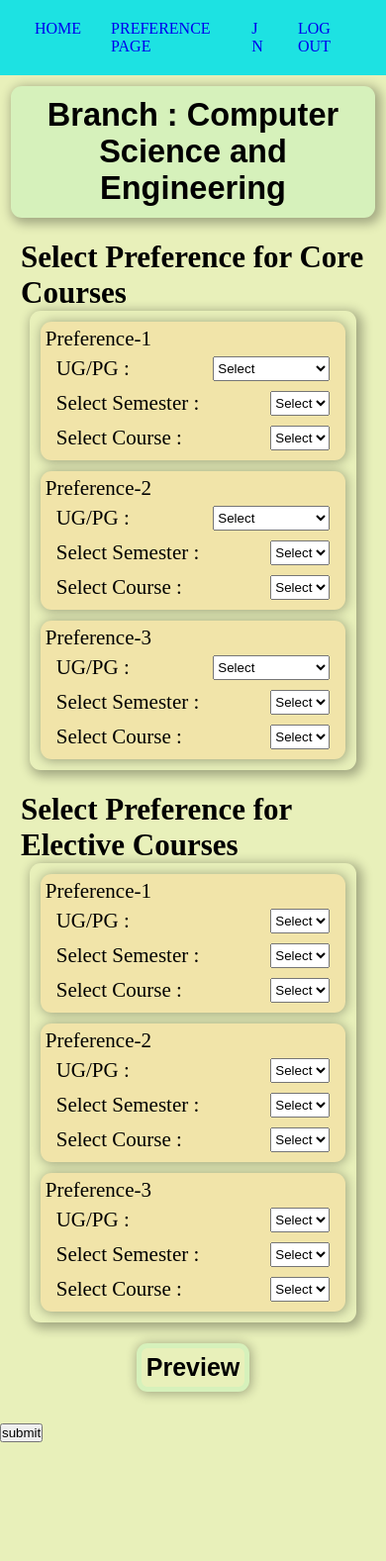
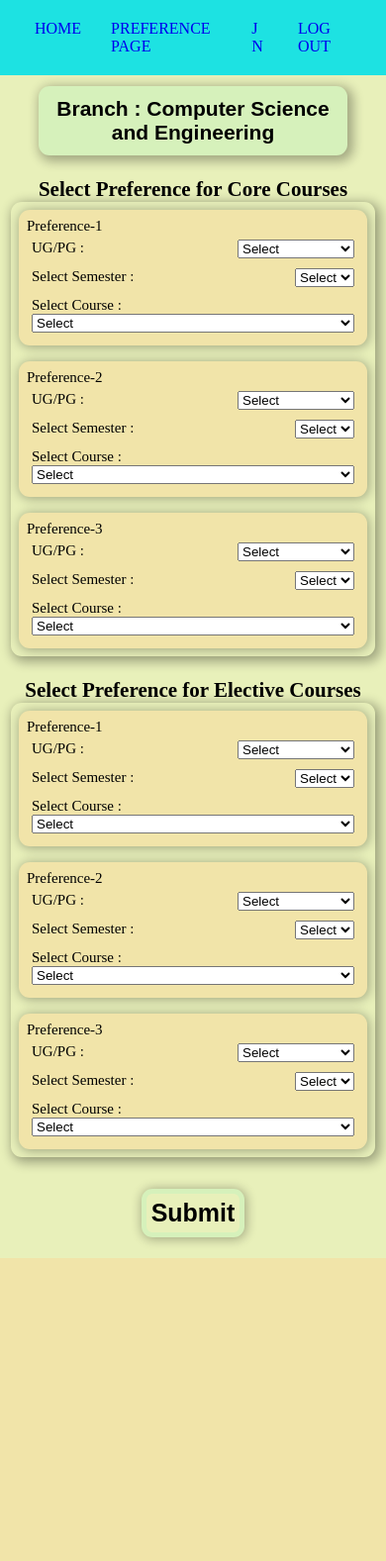
Before and after one commit to vishalpandeynits/Course-Allocation-software, a Django app: page /preference/ in a window 390 px wide. Shown: the top 1577 px of the page at 99% size. After the commit the page ends 1271 px from the top, so only its background shows below. Run offline with Django 3.2, Linux system fonts and the light colour scheme; a user stored in the database is signed in; data comes from the database, SQL or seed files in the repository; both versions use the stored data as it was after the commit.

Commit message:
fixed minor bug from core courses section and improved UI

```diff
--- a/course_allocator/static/css/select_preference.css
+++ b/course_allocator/static/css/select_preference.css
@@ -1,14 +1,19 @@
-.main{
+.main {
   display: flex;
   flex-direction: column;
   background-color: rgb(232, 240, 186);
-    height: 100vh;
-    align-items: center;
-    /* justify-content: center; */
 }
-#select-preference .select_branch{
+
+#branch{
+    border:none;
+    background:none;
+    font-size: 1.3em;
+    font-weight: bold;
+}
+
+#select-preference .select_branch {
   display: flex;
-    min-width: 80%;
+  max-width: 75%;
   margin: 11px;
   padding: 11px;
   font-size: 25px;
@@ -16,45 +21,50 @@
   background-color: rgb(214, 241, 187);
   border-radius: 11px;
   justify-content: space-evenly;
+  align-self: center;
   box-shadow: 3px 3px 11px 3px rgba(0, 0, 0, 0.3);
 }
-#select-preference h1{
-    font-family: ubuntu-bold;
-}
-#select-preference .choose{
+
+#select-preference .choose {
   display: flex;
   flex-direction: column;
-    min-width: 90%;
+  min-width: 70%;
   padding: 11px 21px;
   align-items: center;
 }
 
-#select-preference .choose_pre{
-    min-width: 95%;
+#select-preference .choose_pre {
+  display: flex;
+  flex-direction: column;
+  min-width: 85%;
+  padding: 11px;
   border-radius: 11px;
   box-shadow: 3px 3px 11px 3px rgba(0, 0, 0, 0.3);
 }
-#select-preference .pre{
+#select-preference .pre {
   display: flex;
-    flex-direction: row;
+  flex-direction: column;
   font-size: 21px;
   justify-content: space-between;
-    min-width: 91%;
-    padding: 11px;
+  margin: 11px;
+  padding: 5px;
+  border-radius: 11px;
+  background-color: rgb(241, 228, 169);
+  box-shadow: 1px 1px 11px 1px rgba(0, 0, 0, 0.3);
 }
-#select-preference .preSub{
+#select-preference .preSub {
   display: flex;
-    padding: 5px 11px;
+  padding: 11px 41px;
   justify-content: space-between;
 }
 
-#select-preference .preView{
+#select-preference .preView {
   display: flex;
   margin: 21px;
   justify-content: center;
 }
 
-#select-preference  #btn{
+#select-preference #btn {
   font-size: 25px;
   font-weight: bold;
   padding: 5px;
@@ -63,11 +73,10 @@
   border-radius: 11px;
   box-shadow: 1px 1px 11px 1px rgba(0, 0, 0, 0.3);
 }
-#select-preference #btn:hover{
+#select-preference #btn:hover {
   cursor: pointer;
   box-shadow: 3px 3px 11px 3px rgba(0, 0, 0, 0.3);
-
 }
-#select-preference #btn:focus{
+#select-preference #btn:focus {
   outline: 0px;
 }
--- a/course_allocator/static/css/select_preference_res.css
+++ b/course_allocator/static/css/select_preference_res.css
@@ -1,20 +1,45 @@
-@media (max-width: 751px){
-    .main{
-        height: 1551px;
+@media (max-width: 751px) {
+  .main {
     justify-content: flex-start;
   }
-    #select-preference .select_branch{
-        justify-content: space-around;
+
+  #branch {
+    font-size: 1em;
   }
-    #select-preference h1{
-        font-size: 31px;
+
+  #select-preference .select_branch {
+    min-width: 80%;
+    justify-content: space-between;
+    font-size: 21px;
   }
-    #select-preference .pre{
+  #select-preference h1 {
+    font-size: 21px;
+  }
+
+  #select-preference .choose {
+    min-width: 100%;
+    padding: 11px;
+  }
+
+  #select-preference .choose_pre {
+    padding: 0px;
+    min-width: 100%;
+  }
+
+  #select-preference .pre {
+    font-size: 15px;
+    margin: 8px;
+    padding: 8px;
+    border-radius: 11px;
+    background-color: rgb(241, 228, 169);
+    box-shadow: 1px 1px 11px 1px rgba(0, 0, 0, 0.3);
+  }
+
+  #select-preference .preSub {
+    padding: 5px;
+  }
+
+  #select-preference .courseAlign {
     flex-direction: column;
-        margin: 11px;
-        padding: 5px;
-        border-radius: 11px;
-        background-color:rgb(241, 228, 169);
-        box-shadow: 1px 1px 11px 1px rgba(0,0,0,0.3);
   }
 }
--- a/course_allocator/static/js/select_preference.js
+++ b/course_allocator/static/js/select_preference.js
@@ -13,7 +13,7 @@ var semBy = {
     PG: ['1st', '2nd', '3rd', '4th'],
 }
 
-function populateSem(value, semester) {
+function populateSem(value, semester, resetCourses) {
 
     var semOptions = "<option value='' disabled selected>Select</option>";
     var select = "<option disabled selected>Select</option>"
@@ -21,9 +21,7 @@ function populateSem(value, semester) {
         semOptions = semOptions + "<option>" + semBy[value][semId] + "</option>";
     }
     document.getElementById(semester).innerHTML = semOptions;
-    for (var i = 0; i < 6; i++) {
-        document.getElementsByClassName('course')[i].innerHTML = select;
-    }
+        document.getElementById(resetCourses).innerHTML = select;
 
 }
 
--- a/course_allocator/templates/select_preference.html
+++ b/course_allocator/templates/select_preference.html
@@ -1,29 +1,22 @@
 {% extends 'base.html' %}
 {% block content %}
-<style>
-    #branch{
-        border:none;
-        background:none;
-        font-size: 1.3em;
-        font-weight: bold;
-    }
-</style>
+
 <div id="select-preference" class="main">
     <div class="select_branch">
         <button id="branch" value="{{profile.department}}">Branch : {{ profile.get_department_display }} </button>
     </div>
 
     <form method="POST">{% csrf_token %}
+
         <div class="choose">
             <h1>Select Preference for Core Courses</h1>
-
             <div class="choose_pre">
                 <div class="pre">
                     <span>Preference-1</span>
                     <div class="preSub">
                         <span>UG/PG : </span>
-                        <select class="ug_pg" name="ug_pg_cc_pre1" id="ug_pg_cc_pre1"
-                            onchange="populateSem(this.value, 'semester_cc_pre1');">
+                        <select class="ug_pg" id="ug_pg_cc_pre1"
+                            onchange="populateSem(this.value, 'semester_cc_pre1', 'coreCourses_cc_pre1');">
                             <option value="" disabled selected>Select</option>
                             <option value="UG">Under Graduate</option>
                             <option value="PG">Post Graduate</option>
@@ -31,14 +24,14 @@
                     </div>
                     <div class="preSub">
                         <span>Select Semester : </span>
-                        <select class="semester" name="semester_cc_pre1" id="semester_cc_pre1"
+                        <select class="semester" id="semester_cc_pre1"
                             onchange="populateCoreCourses(selectedBranch, 'ug_pg_cc_pre1', 'semester_cc_pre1', 'coreCourses_cc_pre1');">
                             <option value="" disabled selected>Select</option>
                         </select>
                     </div>
-                    <div class="preSub">
+                    <div class="preSub courseAlign">
                         <span>Select Course : </span>
-                        <select class="course" name="coreCourses_cc_pre1" id="coreCourses_cc_pre1">
+                        <select class="course" id="coreCourses_cc_pre1">
                             <option value="" disabled selected>Select</option>
                         </select>
                     </div>
@@ -47,8 +40,8 @@
                     <span>Preference-2</span>
                     <div class="preSub">
                         <span>UG/PG : </span>
-                        <select class="ug_pg" name="ug_pg_cc_pre2" id="ug_pg_cc_pre2"
-                            onchange="populateSem(this.value, 'semester_cc_pre2');">
+                        <select class="ug_pg" id="ug_pg_cc_pre2"
+                            onchange="populateSem(this.value, 'semester_cc_pre2', 'coreCourses_cc_pre2');">
                             <option value="" disabled selected>Select</option>
                             <option value="UG">Under Graduate</option>
                             <option value="PG">Post Graduate</option>
@@ -56,14 +49,14 @@
                     </div>
                     <div class="preSub">
                         <span>Select Semester : </span>
-                        <select class="semester" name="semester_cc_pre2" id="semester_cc_pre2"
+                        <select class="semester" id="semester_cc_pre2"
                         onchange="populateCoreCourses(selectedBranch, 'ug_pg_cc_pre2', 'semester_cc_pre2', 'coreCourses_cc_pre2');">
                             <option value="" disabled selected>Select</option>
                         </select>
                     </div>
-                    <div class="preSub">
+                    <div class="preSub courseAlign">
                         <span>Select Course : </span>
-                        <select class="course" name="coreCourses_cc_pre2" id="coreCourses_cc_pre2">
+                        <select class="course" id="coreCourses_cc_pre2">
                             <option value="" disabled selected>Select</option>
                         </select>
                     </div>
@@ -72,8 +65,8 @@
                     <span>Preference-3</span>
                     <div class="preSub">
                         <span>UG/PG : </span>
-                        <select class="ug_pg" name="ug_pg_cc_pre3" id="ug_pg_cc_pre3"
-                            onchange="populateSem(this.value, 'semester_cc_pre3');">
+                        <select class="ug_pg" id="ug_pg_cc_pre3"
+                            onchange="populateSem(this.value, 'semester_cc_pre3', 'coreCourses_cc_pre3');">
                             <option value="" disabled selected>Select</option>
                             <option value="UG">Under Graduate</option>
                             <option value="PG">Post Graduate</option>
@@ -81,23 +74,23 @@
                     </div>
                     <div class="preSub">
                         <span>Select Semester : </span>
-                        <select class="semester" name="semester_cc_pre3" id="semester_cc_pre3"
+                        <select class="semester" id="semester_cc_pre3"
                         onchange="populateCoreCourses(selectedBranch, 'ug_pg_cc_pre3', 'semester_cc_pre3', 'coreCourses_cc_pre3');">
                             <option value="" disabled selected>Select</option>
 
                         </select>
                     </div>
-                    <div class="preSub">
+                    <div class="preSub courseAlign">
                         <span>Select Course : </span>
-                        <select class="course" name="coreCourses_cc_pre3" id="coreCourses_cc_pre3">
+                        <select class="course" id="coreCourses_cc_pre3">
                             <option value="" disabled selected>Select</option>
                         </select>
                     </div>
 
                 </div>
             </div>
+        </div>
 
-        </div>
         <div class="choose">
             <h1>Select Preference for Elective Courses</h1>
             <div class="choose_pre">
@@ -106,8 +99,10 @@
                     <div class="preSub">
                         <span>UG/PG : </span>
                         <select class="ug_pg" name="ug_pg_ec_pre1" id="ug_pg_ec_pre1"
-                            onchange="populateSem(this.value, 'semester_ec_pre1');">
+                            onchange="populateSem(this.value, 'semester_ec_pre1', 'electiveCourses_ec_pre1');">
                             <option value="" disabled selected>Select</option>
+                            <option value="UG">Under Graduate</option>
+                            <option value="PG">Post Graduate</option>
                         </select>
                     </div>
                     <div class="preSub">
@@ -117,7 +112,7 @@
                             <option value="" disabled selected>Select</option>
                         </select>
                     </div>
-                    <div class="preSub">
+                    <div class="preSub courseAlign">
                         <span>Select Course : </span>
                         <select class="course" name="electiveCourses_ec_pre1" id="electiveCourses_ec_pre1">
                             <option value="" disabled selected>Select</option>
@@ -130,8 +125,10 @@
                     <div class="preSub">
                         <span>UG/PG : </span>
                         <select class="ug_pg" name="ug_pg_ec_pre2" id="ug_pg_ec_pre2"
-                            onchange="populateSem(this.value, 'semester_ec_pre2');">
+                            onchange="populateSem(this.value, 'semester_ec_pre2', 'electiveCourses_ec_pre2');">
                             <option value="" disabled selected>Select</option>
+                            <option value="UG">Under Graduate</option>
+                            <option value="PG">Post Graduate</option>
                         </select>
                     </div>
                     <div class="preSub">
@@ -141,7 +138,7 @@
                             <option value="" disabled selected>Select</option>
                         </select>
                     </div>
-                    <div class="preSub">
+                    <div class="preSub courseAlign">
                         <span>Select Course : </span>
                         <select class="course" name="electiveCourses_ec_pre2" id="electiveCourses_ec_pre2">
                             <option value="" disabled selected>Select</option>
@@ -154,8 +151,10 @@
                     <div class="preSub">
                         <span>UG/PG : </span>
                         <select class="ug_pg" name="ug_pg_ec_pre3" id="ug_pg_ec_pre3"
-                            onchange="populateSem(this.value, 'semester_ec_pre3');">
+                            onchange="populateSem(this.value, 'semester_ec_pre3', 'electiveCourses_ec_pre3');">
                             <option value="" disabled selected>Select</option>
+                            <option value="UG">Under Graduate</option>
+                            <option value="PG">Post Graduate</option>
                         </select>
                     </div>
                     <div class="preSub">
@@ -165,7 +164,7 @@
                             <option value="" disabled selected>Select</option>
                         </select>
                     </div>
-                    <div class="preSub">
+                    <div class="preSub courseAlign">
                         <span>Select Course : </span>
                         <select class="course" name="electiveCourses_ec_pre3" id="electiveCourses_ec_pre3">
                             <option value="" disabled selected>Select</option>
@@ -174,12 +173,12 @@
 
                 </div>
             </div>
-            <div class="preView">
-                <button  type="button" id="btn" onclick="">Preview</button>
-            </div>
         </div>
 
-        <input type="submit" value = "submit">
+        <div class="preView">
+            <button  type="button" id="btn" onclick="">Submit</button>
+        </div>
+
     </form>
 </div>
  {% endblock %}
```
Also changed, not shown: course_allocator/db.sqlite3. Lines whose indentation alone changed are shown as unchanged.
